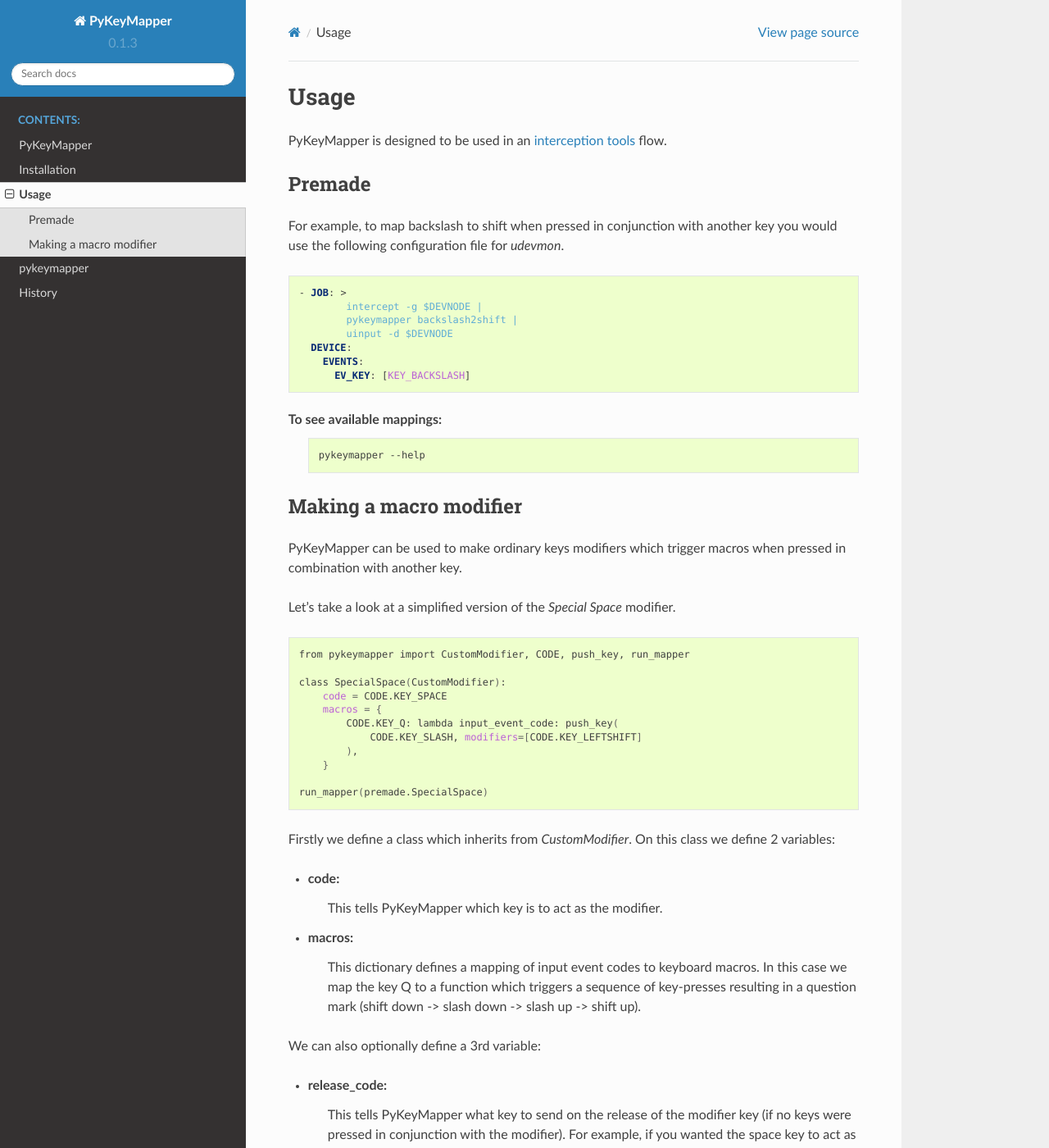
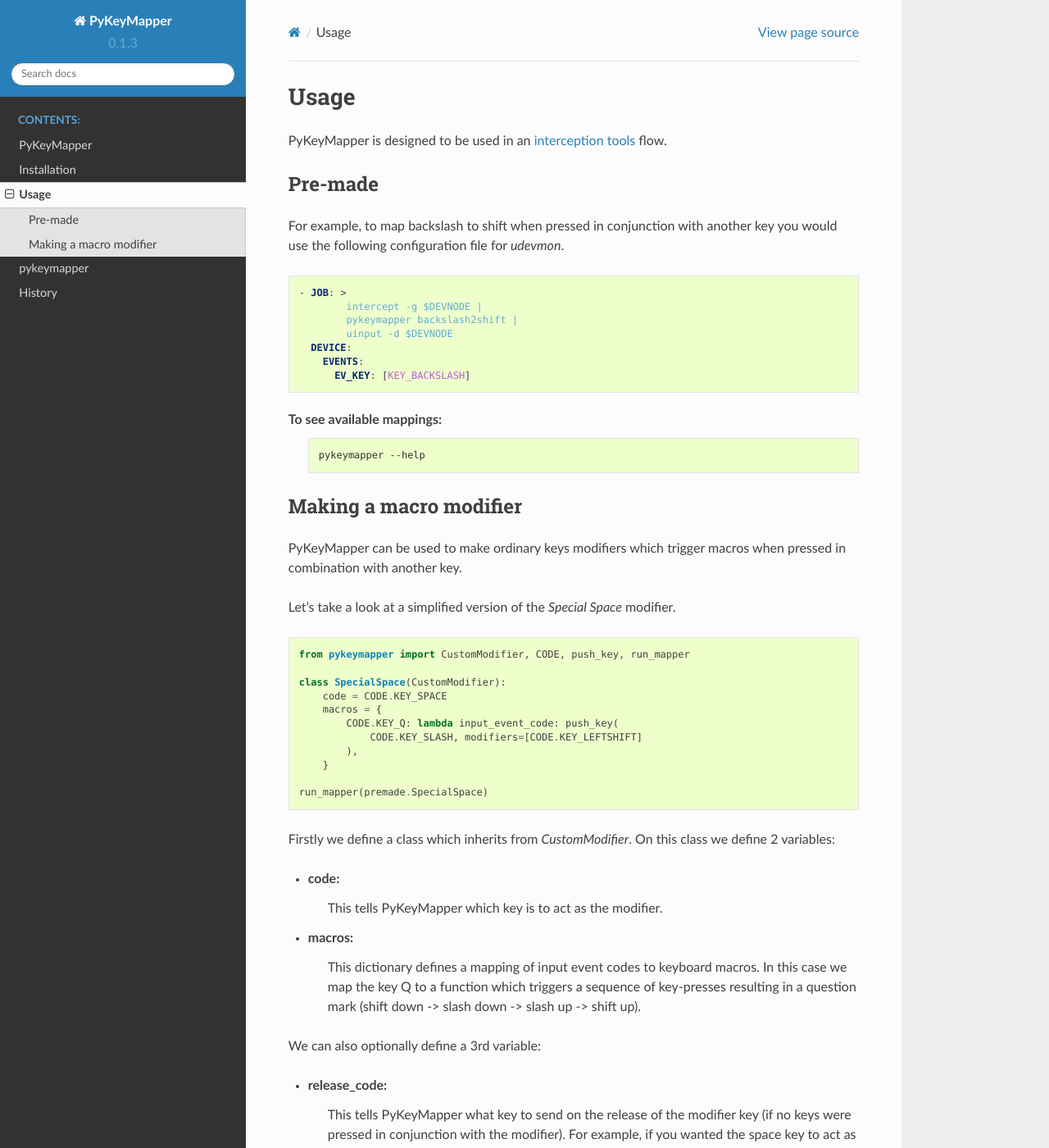
Before and after one commit to sluenenglish/PyKeyMapper, a Sphinx documentation site: the page built from docs/usage.rst, in a window 1280 px wide and 1400 px high. Shown: the whole window at 82% size. Built offline with Sphinx 7.4.7 and the Read the Docs theme 2.0.0, drawn with Linux system fonts in a browser that asks for light colours; the version number is read from the project's files by our own code.

Commit message:
Documentation updates

```diff
--- a/docs/usage.rst
+++ b/docs/usage.rst
@@ -7,7 +7,7 @@
 .. _`interception tools`: https://gitlab.com/interception/linux/tools/
 
 
-Premade
+Pre-made
 -------
 For example, to map backslash to shift when pressed in conjunction with another key
 you would use the following configuration file for `udevmon`.
@@ -23,7 +23,7 @@
           EV_KEY: [KEY_BACKSLASH]
 
 To see available mappings:
-    .. code-block:: shell
+    .. code-block:: console
 
         pykeymapper --help
 
@@ -35,7 +35,7 @@
 
 Let's take a look at a simplified version of the `Special Space` modifier.
 
-.. code-block:: shell
+.. code-block:: python
 
     from pykeymapper import CustomModifier, CODE, push_key, run_mapper
 
```
